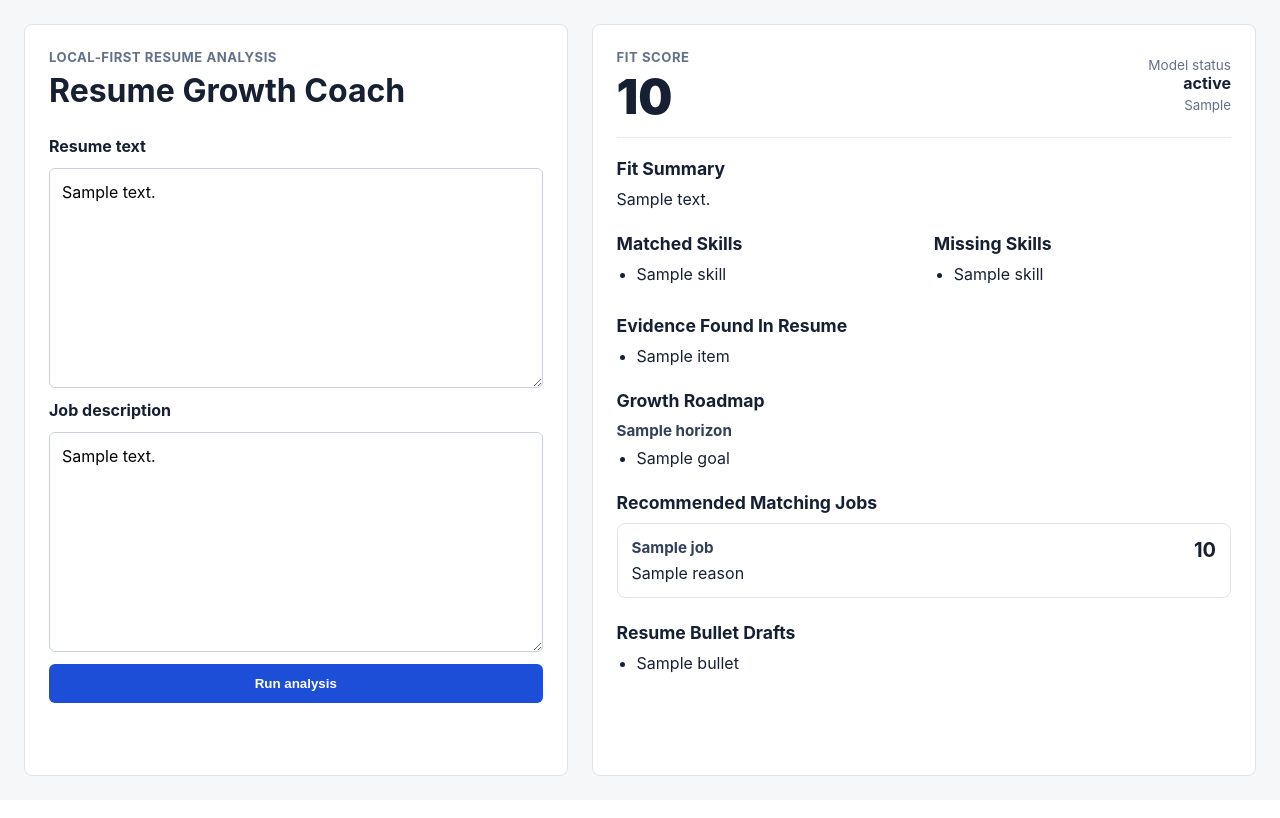
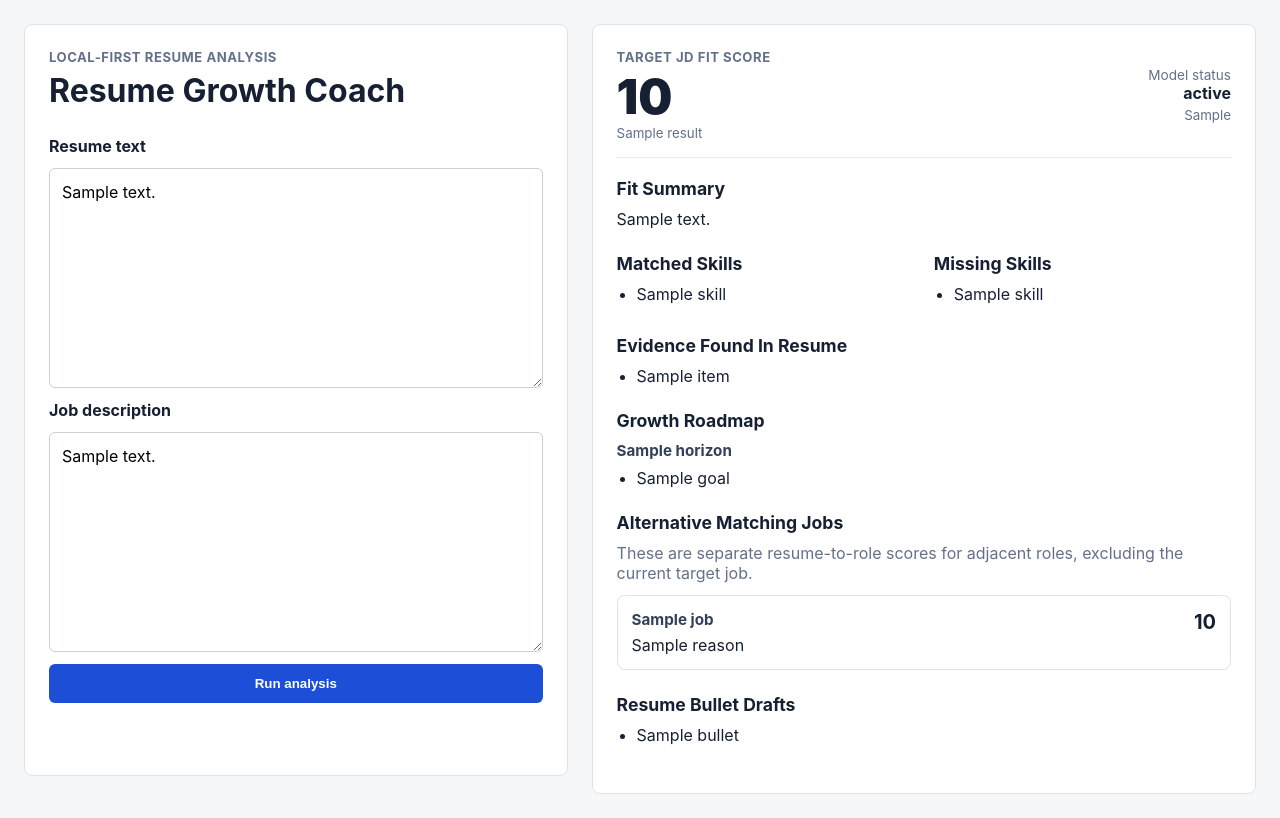
Before and after one commit to TomTang701/resume-growth-coach, a FastAPI app: template app/templates/index.html in a window 1280 px wide. Before the commit the page ends 776 px from the top, so only its background shows below. Run offline with FastAPI, Linux system fonts and the light colour scheme; the template is opened without the code that fills it: most values are stand-ins (such as "Sample title", 1, 10 or a date in 2020).

Commit message:
fix: clarify target score and alternative job recommendations

```diff
--- a/app/main.py
+++ b/app/main.py
@@ -12,7 +12,7 @@ from app.database import get_db, init_db
 from app.schemas import AnalysisCreate, AnalysisCreateResponse, DocumentResponse
 from app.services.goals import build_growth_goals
 from app.services.job_recommendations import recommend_matching_jobs
-from app.services.matching import analyze_resume_against_job, extract_skills
+from app.services.matching import analyze_resume_against_job, extract_skills, infer_role_title
 from app.services.ollama import generate_llm_analysis
 from app.services.parsing import detect_resume_sections, extract_input_text, preview_text
 
@@ -199,6 +199,8 @@ def build_analysis_payload(db: Session, analysis: models.Analysis) -> dict:
         "overall_fit_score": analysis.fit_score,
         "ollama_status": analysis.model_status,
         "ollama_model": analysis.model_name,
+        "ollama_display": build_model_display(analysis.model_status, analysis.model_name),
+        "target_role_title": infer_role_title(analysis.job_description.content) or "Target Job Description",
         "matched_skills": deterministic["matched_skills"],
         "missing_skills": deterministic["missing_skills"],
         "matched_keywords": deterministic["matched_keywords"],
@@ -207,7 +209,13 @@ def build_analysis_payload(db: Session, analysis: models.Analysis) -> dict:
         "recommended_improvement_areas": deterministic["recommended_improvement_areas"],
         "growth_roadmap": goals,
         "recommended_project_additions": deterministic.get("project_suggestions", []),
-        "recommended_matching_jobs": recommend_matching_jobs(analysis.resume.content),
+        "recommended_matching_jobs": recommend_matching_jobs(analysis.resume.content, analysis.job_description.content),
         "english_resume_bullet_drafts": deterministic.get("resume_bullet_drafts", []),
         "deterministic_details": deterministic,
     }
+
+
+def build_model_display(status: str, model_name: str) -> str:
+    if status == "available":
+        return f"Using {model_name}"
+    return f"Fallback mode; configured model {model_name} was not used"
--- a/app/services/matching.py
+++ b/app/services/matching.py
@@ -189,6 +189,26 @@ def extract_skills(text: str) -> list[str]:
 
 
 def infer_role_skills(job_text: str) -> list[str]:
+    role = infer_role_key(job_text)
+    if role:
+        return sorted(ROLE_SKILL_TEMPLATES[role])
+    return []
+
+
+def infer_role_title(job_text: str) -> str:
+    role = infer_role_key(job_text)
+    role_titles = {
+        "machine_learning_engineer": "Machine Learning Engineer",
+        "backend_engineer": "Backend Software Engineer",
+        "frontend_engineer": "Frontend Developer",
+        "full_stack_engineer": "Full Stack Developer",
+        "data_analyst": "Data Analyst",
+        "software_engineer": "Software Engineer",
+    }
+    return role_titles.get(role, "")
+
+
+def infer_role_key(job_text: str) -> str:
     normalized = normalize_for_matching(job_text)
     role_patterns: tuple[tuple[str, tuple[str, ...]], ...] = (
         ("machine_learning_engineer", ("machine learning engineer", "ml engineer", "ai engineer")),
@@ -200,8 +220,8 @@ def infer_role_skills(job_text: str) -> list[str]:
     )
     for role, patterns in role_patterns:
         if any(pattern in normalized for pattern in patterns):
-            return sorted(ROLE_SKILL_TEMPLATES[role])
-    return []
+            return role
+    return ""
 
 
 def alias_present(normalized_text: str, alias: str) -> bool:
--- a/app/static/styles.css
+++ b/app/static/styles.css
@@ -123,6 +123,20 @@ button:hover {
   line-height: 1;
 }
 
+.score-caption,
+.section-note {
+  color: #64708a;
+}
+
+.score-caption {
+  display: block;
+  margin-top: 4px;
+}
+
+.section-note {
+  margin-bottom: 12px;
+}
+
 .status {
   text-align: right;
 }
--- a/app/templates/index.html
+++ b/app/templates/index.html
@@ -31,13 +31,14 @@
           {% elif result %}
             <div class="score-row">
               <div>
-                <p class="eyebrow">Fit score</p>
+                <p class="eyebrow">Target JD fit score</p>
                 <div class="score">{{ result.overall_fit_score }}</div>
+                <small class="score-caption">{{ result.target_role_title }}</small>
               </div>
               <div class="status">
                 <span>Model status</span>
                 <strong>{{ result.ollama_status }}</strong>
-                <small>{{ result.ollama_model }}</small>
+                <small>{{ result.ollama_display }}</small>
               </div>
             </div>
 
@@ -93,7 +94,8 @@
             </section>
 
             <section>
-              <h2>Recommended Matching Jobs</h2>
+              <h2>Alternative Matching Jobs</h2>
+              <p class="section-note">These are separate resume-to-role scores for adjacent roles, excluding the current target job.</p>
               <div class="job-list">
                 {% for job in result.recommended_matching_jobs %}
                   <article class="job-match">
```
Also changed, not shown: app/services/job_recommendations.py (+9 -2 lines), tests/test_api.py (+4 -1 lines), tests/test_job_recommendations.py (+9 -0 lines).
